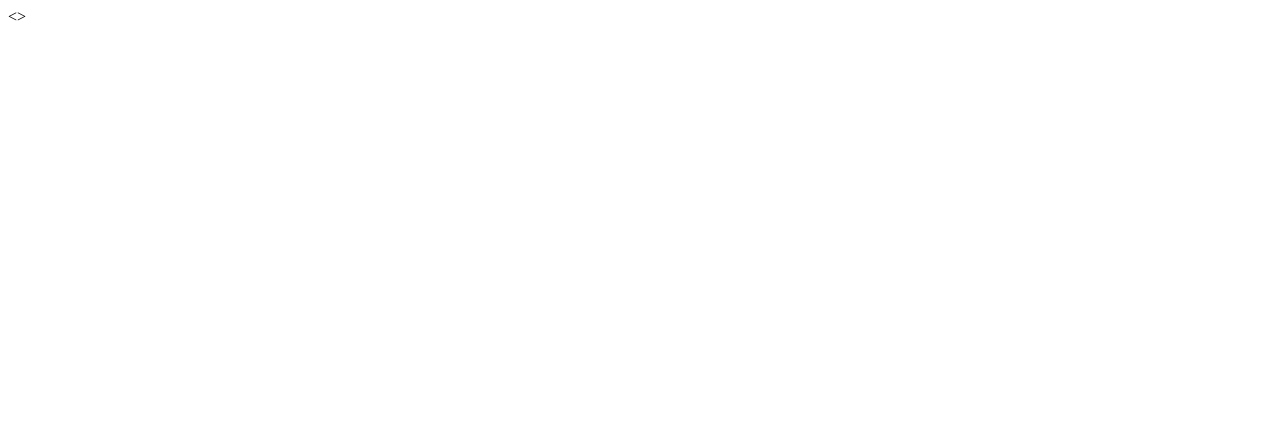
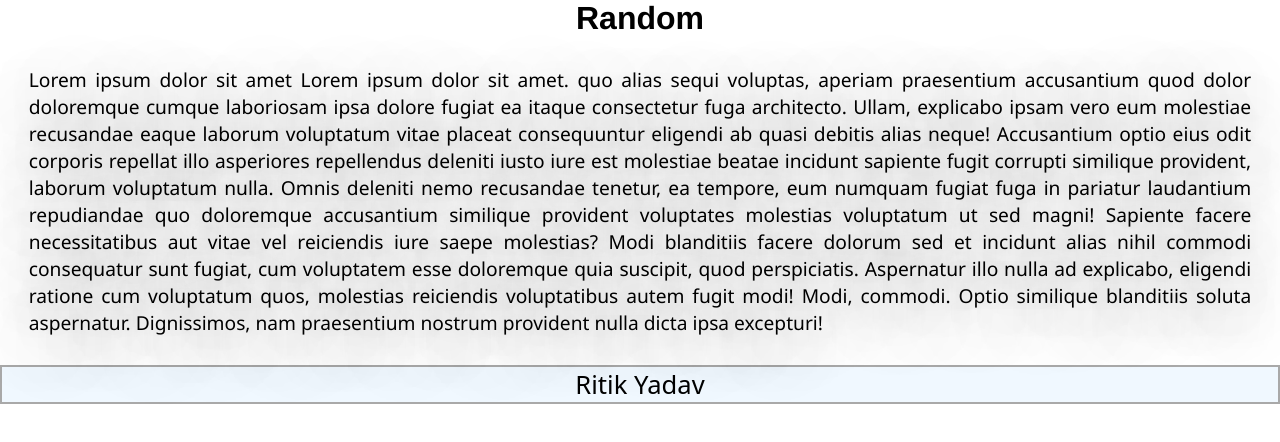
Before and after one commit to idk-Ritikyadav/Random, a plain HTML site: page index.html in a window 1280 px wide. Drawn offline with Linux system fonts and the light colour scheme.

Commit message:
complete

```diff
--- a/index.html
+++ b/index.html
@@ -5,8 +5,16 @@
     <meta http-equiv="X-UA-Compatible" content="IE=edge">
     <meta name="viewport" content="width=device-width, initial-scale=1.0">
     <title>Document</title>
-</head><>
+    <link rel="stylesheet" href="style.css">
+</head>
 <body>
+    <header>Random</header>
+<p>Lorem ipsum dolor sit amet Lorem ipsum dolor sit amet. quo alias sequi voluptas, aperiam praesentium accusantium quod dolor doloremque cumque laboriosam ipsa dolore fugiat ea itaque consectetur fuga architecto. Ullam, explicabo ipsam vero eum molestiae recusandae eaque laborum voluptatum vitae placeat consequuntur eligendi ab quasi debitis alias neque! Accusantium optio eius odit corporis repellat illo asperiores repellendus deleniti iusto iure est molestiae beatae incidunt sapiente fugit corrupti similique provident, laborum voluptatum nulla. Omnis deleniti nemo recusandae tenetur, ea tempore, eum numquam fugiat fuga in pariatur laudantium repudiandae quo doloremque accusantium similique provident voluptates molestias voluptatum ut sed magni! Sapiente facere necessitatibus aut vitae vel reiciendis iure saepe molestias? Modi blanditiis facere dolorum sed et incidunt alias nihil commodi consequatur sunt fugiat, cum voluptatem esse doloremque quia suscipit, quod perspiciatis. Aspernatur illo nulla ad explicabo, eligendi ratione cum voluptatum quos, molestias reiciendis voluptatibus autem fugit modi! Modi, commodi. Optio similique blanditiis soluta aspernatur. Dignissimos, nam praesentium nostrum provident nulla dicta ipsa excepturi!</p>
+<footer>
+<div class="text-foot">
 
+    Ritik Yadav
+</div>
+</footer>
 </body>
 </html>
--- a/style.css
+++ b/style.css
@@ -0,0 +1,33 @@
+*{
+    margin: 0px;
+    padding: 0px;
+}
+p{
+    font-family: 'Segoe UI', Tahoma, Geneva, Verdana, sans-serif;
+    font-size: 1.2rem;
+    margin: 1.8rem;
+    text-shadow: 0rem 1rem 5rem;
+    text-align: justify;
+
+}
+
+header{
+    text-align: center;
+    font-size: xx-large;
+    font-weight: 600;
+    font-family: 'Franklin Gothic Medium', 'Arial Narrow', Arial, sans-serif;
+}
+
+.text-foot{
+    font-size: 1.6rem;
+    font-family: system-ui, -apple-system, BlinkMacSystemFont, 'Segoe UI', Roboto, Oxygen, Ubuntu, Cantarell, 'Open Sans', 'Helvetica Neue', sans-serif;
+    font-weight: 500;
+    text-align: center;
+}
+
+footer{
+    background-color: aliceblue;
+    margin: 0px;
+    border: 2px darkgray solid;
+
+}
```
